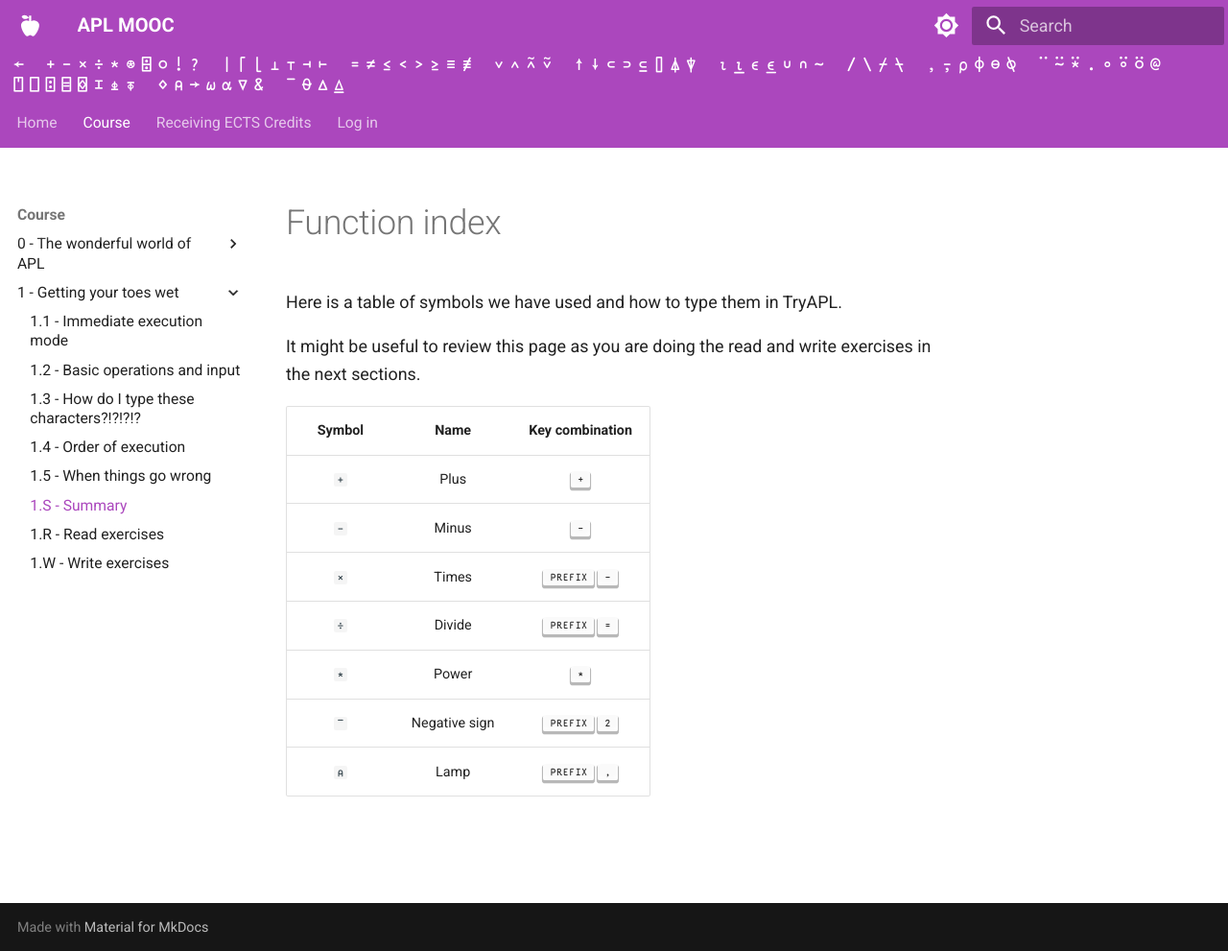
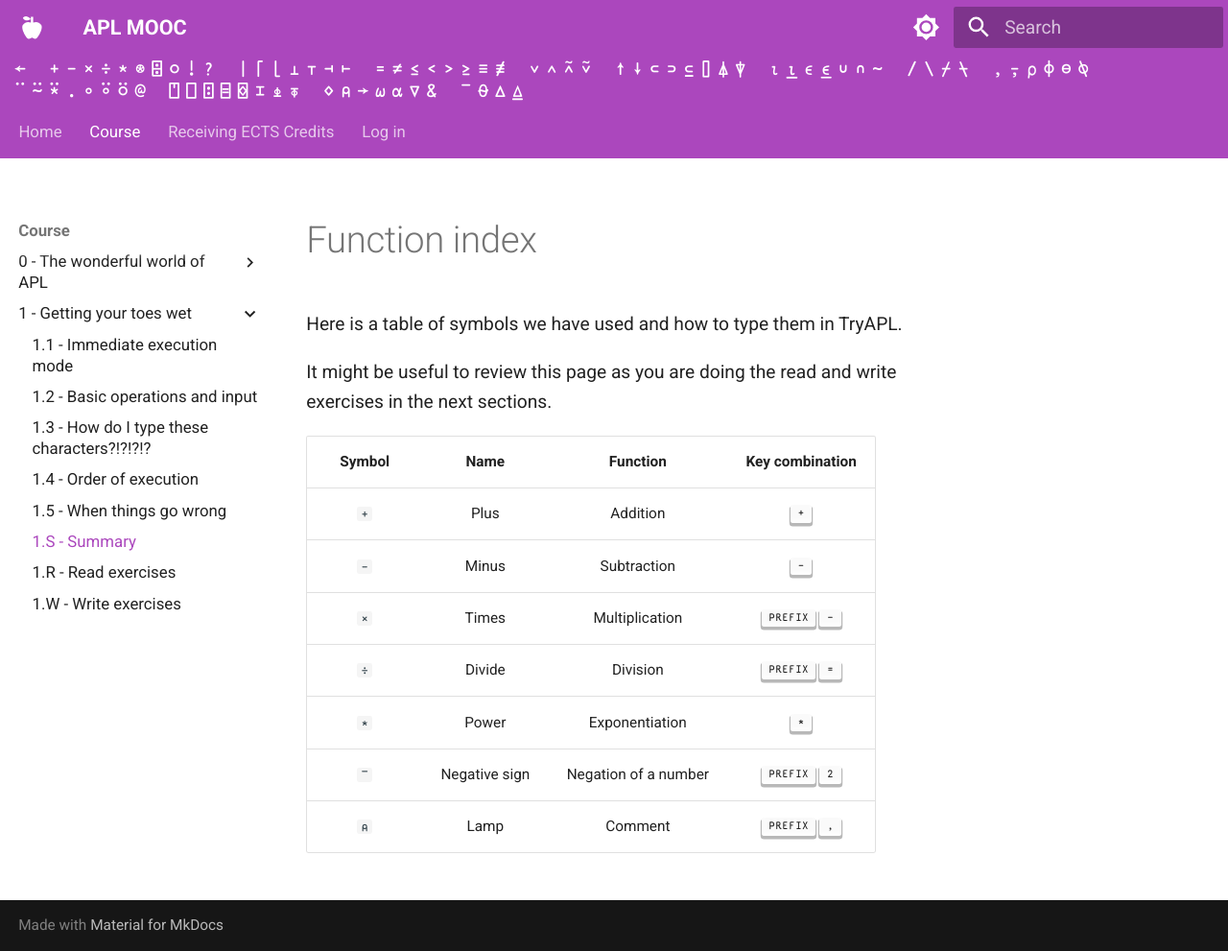
Before and after one commit to APLMOOC/APLMOOC, an MkDocs documentation site: the page built from docs/course/ch1/summary.md, in a window 1280 px wide and 991 px high. Shown: the whole window at 96% size. Built offline with MkDocs 1.6.1 and Material for MkDocs 9.7.7, drawn with Linux system fonts in a browser that asks for light colours; some web fonts are replaced.

Commit message:
Fix mistakes in Chapter 1

```diff
--- a/docs/course/ch1/summary.md
+++ b/docs/course/ch1/summary.md
@@ -4,12 +4,12 @@ Here is a table of symbols we have used and how to type them in TryAPL.
 
 It might be useful to review this page as you are doing the read and write exercises in the next sections.
 
-| Symbol | Name | Key combination |
-|:--:|:--:|:--:|
-| `+` | Plus | ++plus++ |
-| `-` | Minus | ++minus++ |
-| `×` | Times | <kbd>PREFIX</kbd> ++minus++ |
-| `÷` | Divide | <kbd>PREFIX</kbd> ++equal++ |
-| `*` | Power | <kbd>*</kbd> |
-| `¯` | Negative sign | <kbd>PREFIX</kbd> ++2++ |
-| `⍝` | Lamp | <kbd>PREFIX</kbd> ++comma++ |
+| Symbol | Name | Function | Key combination |
+|:--:|:--:|:--:|:--:|
+| `+` | Plus | Addition | ++plus++ |
+| `-` | Minus | Subtraction | ++minus++ |
+| `×` | Times | Multiplication | <kbd>PREFIX</kbd> ++minus++ |
+| `÷` | Divide | Division | <kbd>PREFIX</kbd> ++equal++ |
+| `*` | Power | Exponentiation | <kbd>*</kbd> |
+| `¯` | Negative sign | Negation of a number | <kbd>PREFIX</kbd> ++2++ |
+| `⍝` | Lamp | Comment | <kbd>PREFIX</kbd> ++comma++ |
--- a/docs/styles/main.css
+++ b/docs/styles/main.css
@@ -4,7 +4,7 @@
 }
 
 html {
-    font-size: 140%;
+    font-size: 150%;
 }
 
 input#user, input#pass {
```
Also changed, not shown: docs/course/ch1/part3.md (+3 -2 lines), docs/course/ch1/read.md (+1 -1 lines).
